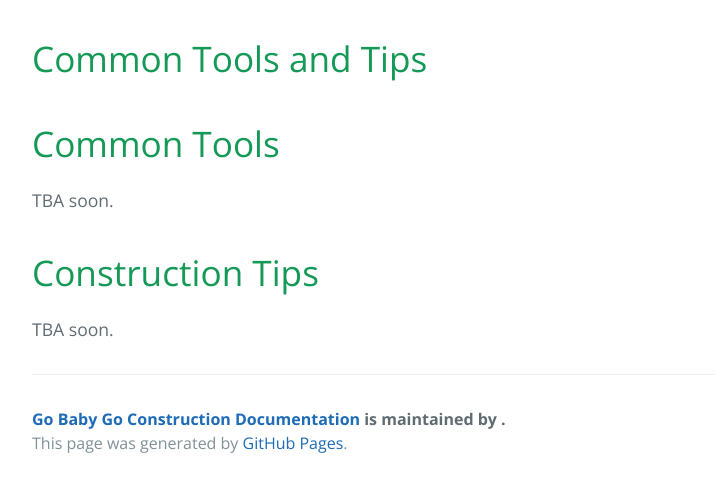
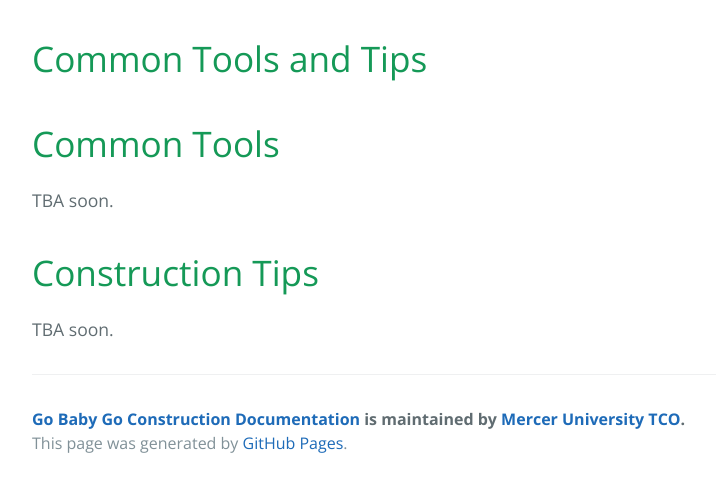
Before and after one commit to MercerU-TCO/GoBabyGo, a Jekyll site: the page built from docs/pages/tools-tips-home.md, in a window 1280 px wide. Shown: the top 492 px of the page, without its empty margins (192-908 px from the left). Built offline with Jekyll 4.4.1, drawn with Linux system fonts in a browser that asks for light colours; part of the change alters nothing that is shown.

```diff
--- a/docs/_config.yml
+++ b/docs/_config.yml
@@ -23,8 +23,9 @@ url: "https://merceru-tco.github.io/GoBabyGo" # the base hostname & protocol for
 twitter_username: bobwatsonphd
 github_username:  rbwatson
 include: ['pages']
-author.name: Mercer University TCO
-owner: Mercer University TCO
+author:
+  name: Mercer University TCO
+  url: https://engineering.mercer.edu/academics/undergraduate/technical-communication/
 
 # Build settings
 markdown: kramdown
```
